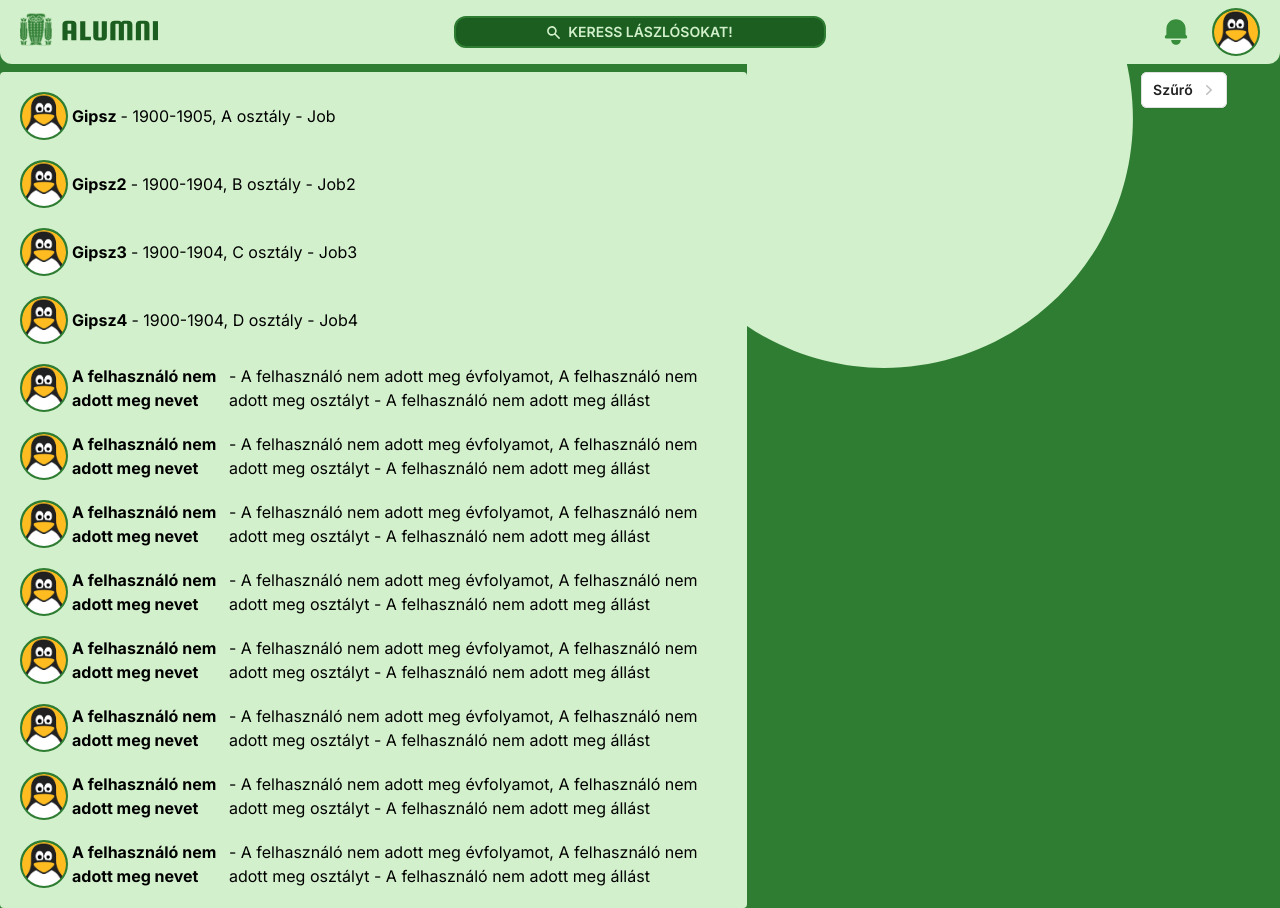
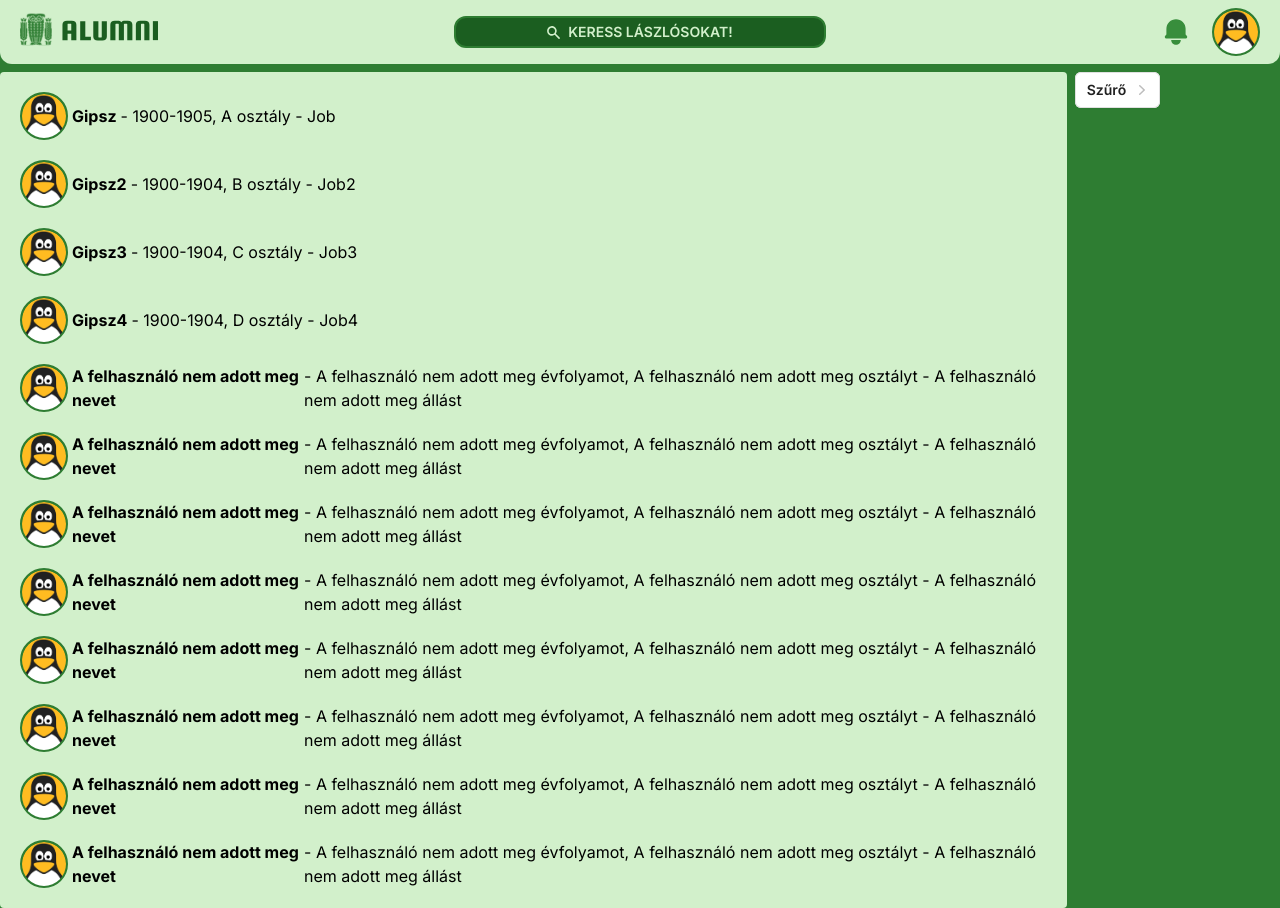
Before and after one commit to nagybrandy/szlg-alumni, a Next.js app: page /search in a window 1280 px wide. Built offline with nearby package versions, Linux system fonts and the light colour scheme.

Commit message:
Removed unnescesary bubble

```diff
--- a/src/app/search/page.tsx
+++ b/src/app/search/page.tsx
@@ -11,9 +11,6 @@ export default function SearchPage() {
                 <div className="overflow-y-auto h-10000px w-10/12 rounded bg-[#D2F0CB] px-5 py-2.5 mt-5">
                     <UsersContainer />
                 </div>
-                <svg width="561" height="375" viewBox="0 0 561 375" fill="none" xmlns="http://www.w3.org/2000/svg">
-                    <path d="M514.776 187.463C418.001 361.795 199.292 425.26 26.2754 329.216C-146.742 233.172 -208.548 13.9884 -111.774 -160.344C-14.9999 -334.676 203.709 -398.141 376.726 -302.097C549.743 -206.052 611.55 13.131 514.776 187.463Z" fill="#D2F0CB"/>
-                </svg>
                 <div className="w-2/12">
                     <div className="relative inline-block text-left mt-5 ml-2">
                         <div>
```
